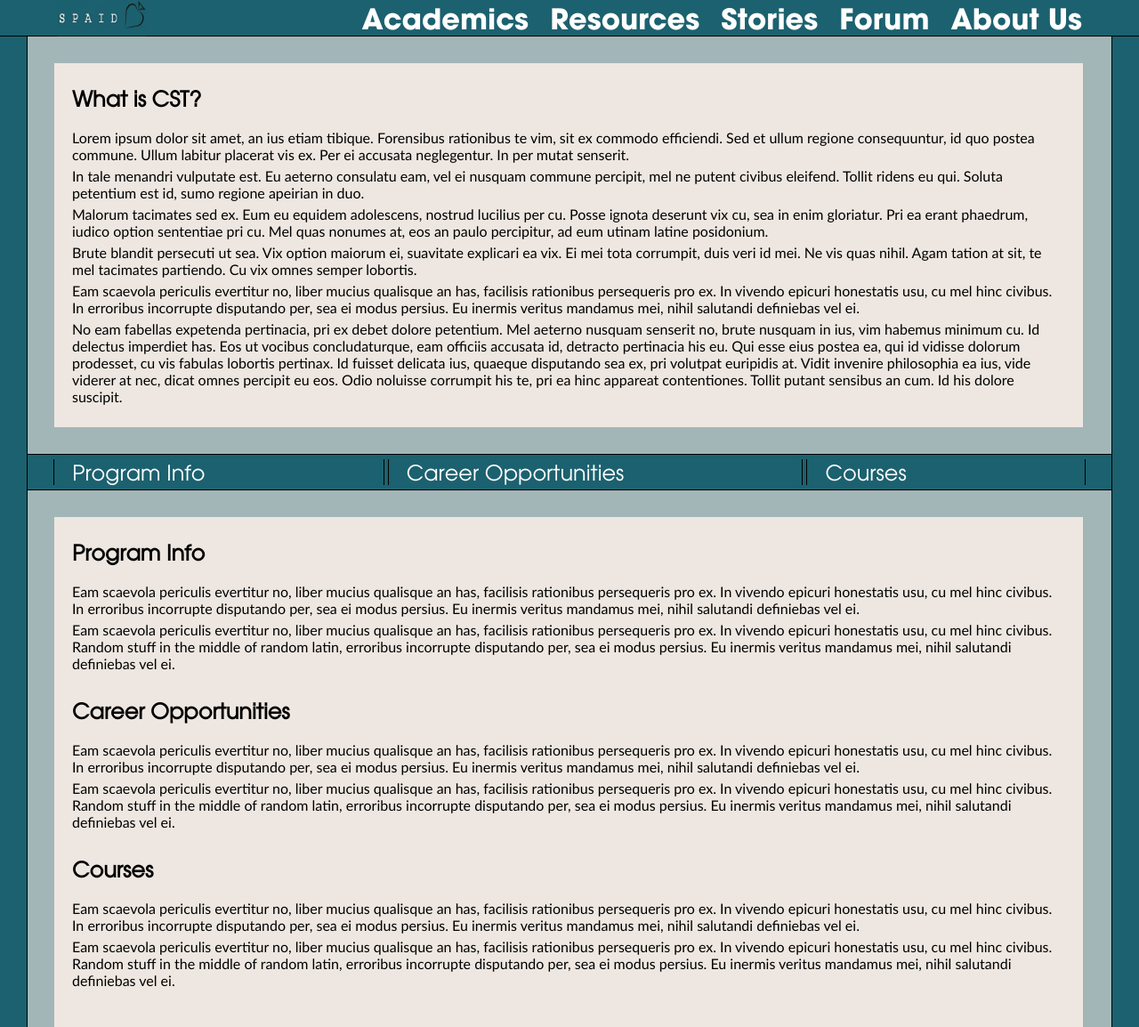
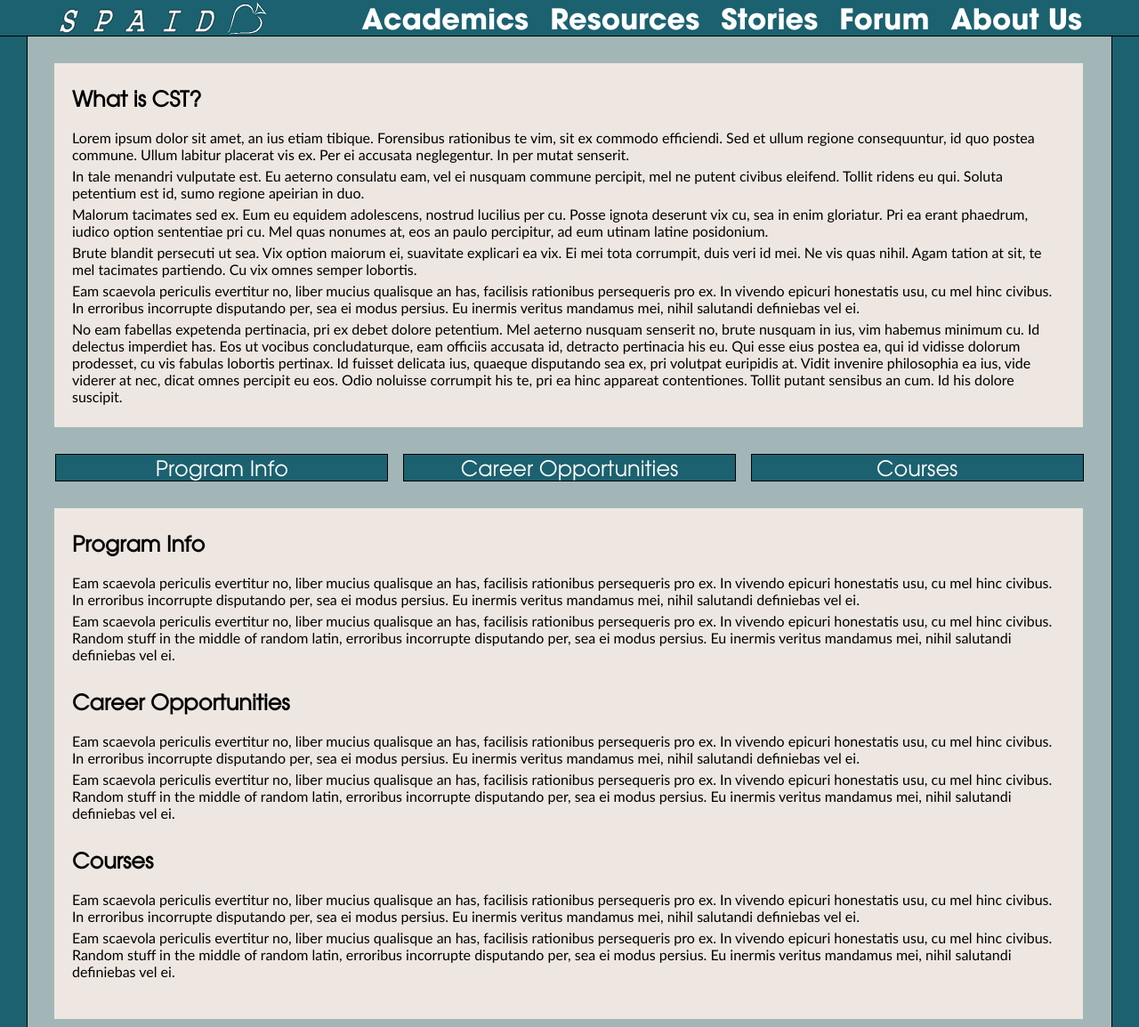
Before and after one commit to paulszefer/SPAID, a PHP site: page /pages/academics.html in a window 1280 px wide. Shown: the top 1154 px of the page at 89% size. Run offline with PHP 8.4, Linux system fonts and the light colour scheme.

Commit message:
Generic commit

```diff
--- a/G13/index.html
+++ b/G13/index.html
@@ -28,7 +28,7 @@
 
 		</div>
 		<div id="logo">
-			<a href="index.html"><img src="images/logo.jpg" alt="Logo" width="100" height="40"></a>
+			<a href="index.html"><img src="images/logo.png" alt="Logo" width="238" height="40"></a>
 		</div>
 
 		<script>
--- a/G13/pages/academics.html
+++ b/G13/pages/academics.html
@@ -21,25 +21,8 @@
 		</div>
 
 		<div id="logo">
-			<a href="../index.html"><img src="../images/logo.jpg" alt="Logo" width="100" height="40"></a>
+			<a href="../index.html"><img src="../images/logo.png" alt="Logo" width="238" height="40"></a>
 		</div>
-
-		<script>
-			var myIndex = 0;
-			carousel();
-
-			function carousel() {
-				var i;
-				var x = document.getElementsByClassName("testslides");
-				for (i = 0; i < x.length; i++) {
-					x[i].style.display = "none";
-				}
-				myIndex++;
-				if (myIndex > x.length) {myIndex = 1}
-				x[myIndex-1].style.display = "block";
-				setTimeout(carousel, 3000);
-			}
-		</script>
 
 		<div id="body">
 			<div id="whatis">
@@ -61,11 +44,9 @@
 			</div>
 
 			<div id="scrolllinks">
-				<ul>
-					<li><a href="#programinfo">Program Info</a></li>
-					<li><a href="#careeropportunities">Career Opportunities</a></li>
-					<li><a href="#courses">Courses</a></li>
-				</ul>
+				<div id="scrolllink1"><a href="#programinfo">Program Info</a></div>
+				<div id="scrolllink2"><a href="#careeropportunities">Career Opportunities</a></div>
+				<div id="scrolllink3"><a href="#courses">Courses</a></div>
 			</div>
 
 			<div id="maincontent">
--- a/G13/style/academics.css
+++ b/G13/style/academics.css
@@ -7,21 +7,41 @@
 }
 
 #scrolllinks {
-	background-color: #1C616F;
 	width: 1218px;
-	border: solid black;
-	border-width: 1px 0;
-	padding: 5px 0;
+	margin: auto;
+	padding: 0;
+	font-size: 1.5em;
+	font-family: headerfont, Calibri, Arial;
 }
 
-#scrolllinks li {
-	text-align: left;
-	display: inline;
-	font-size: 1.5em;
-	font-family: headerfont, Calibri, Arial;
-	padding: 0 200px 0 20px;
+#scrolllink1 {
+	width: 372px;
+	margin-left: 30px;
+	margin-right: 5px;
+	display: inline-block;
+	background-color: #1C616F;
 	border: solid black;
-	border-width: 0 1px 0 1px;
+	border-width: 1px;
+}
+
+#scrolllink2 {
+	width: 372px;
+	margin-left: 5px;
+	margin-right: 5px;
+	display: inline-block;
+	background-color: #1C616F;
+	border: solid black;
+	border-width: 1px;
+}
+
+#scrolllink3 {
+	width: 372px;
+	margin-left: 5px;
+	margin-right: 30px;
+	display: inline-block;
+	background-color: #1C616F;
+	border: solid black;
+	border-width: 1px;
 }
 
 #scrolllinks a {
@@ -51,4 +71,4 @@
 	margin: 30px;
 	text-align: left;
 	padding: 20px;
-	}
+}
```
Also changed, not shown: G13/pages/aboutus.html (+67 -0 lines), G13/pages/forums.html (+45 -0 lines), G13/style/aboutus.css (added, +7 -0 lines), G13/images/logo.jpg (deleted), G13/images/logo.png, G13/style/forums.css (added).
